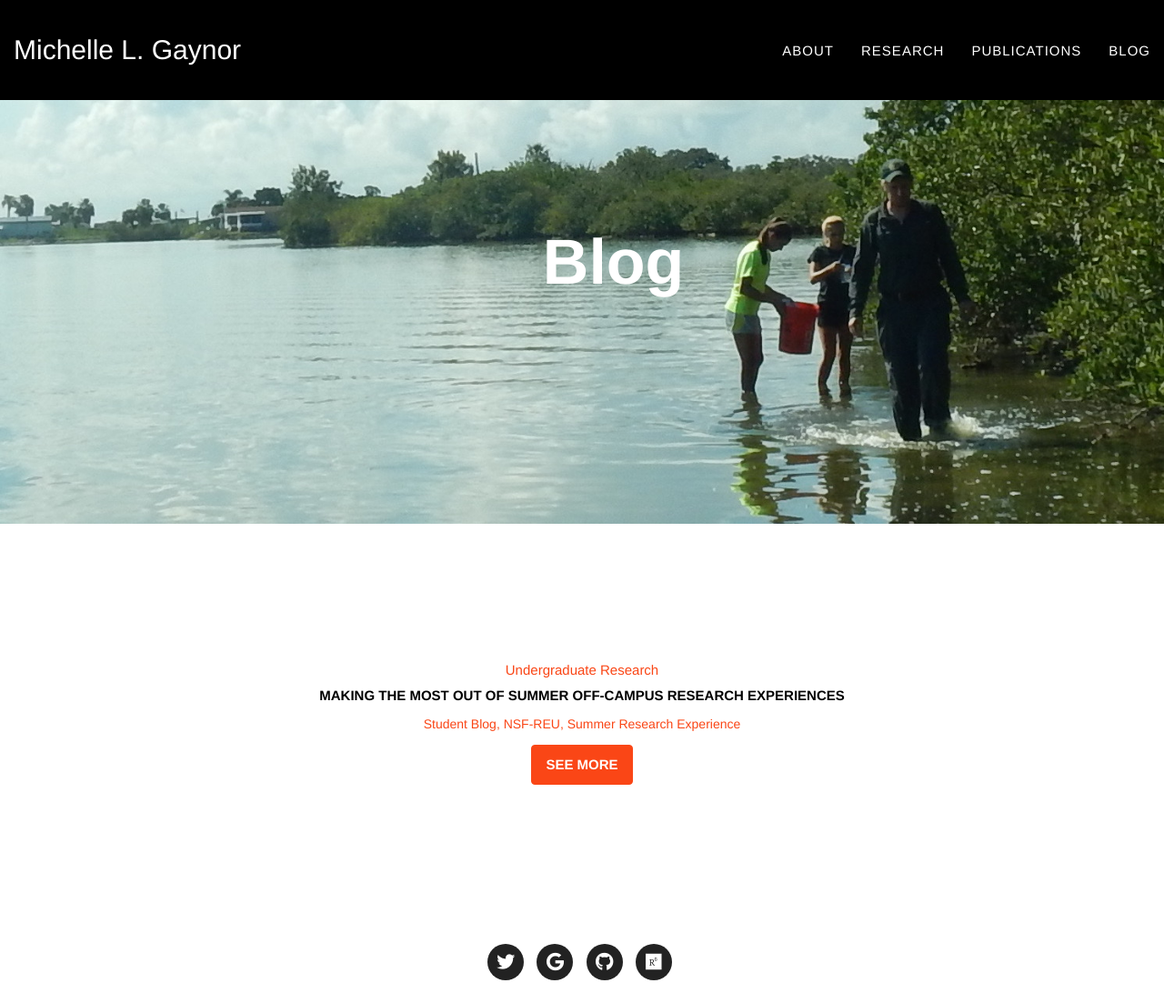
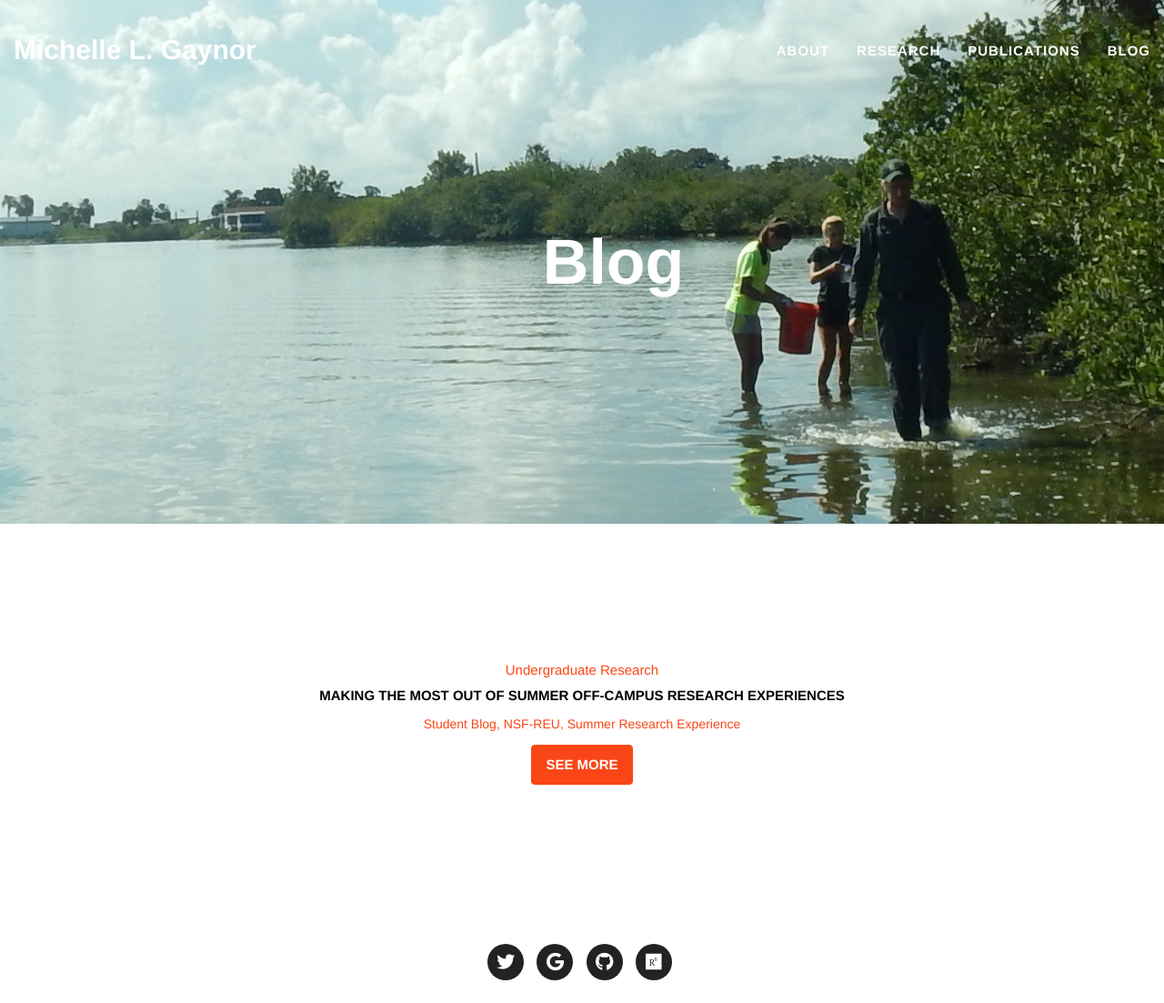
Before and after one commit to mgaynor1/mgaynor1.github.io, a Jekyll site: the page built from blog.html, in a window 1280 px wide and 1103 px high. Shown: the whole window at 91% size. Built offline with Jekyll 4.4.1, drawn with Linux system fonts in a browser that asks for light colours; nearby versions of some CDN libraries.

Commit message:
changing nav-bar

```diff
--- a/_includes/css/agency.css
+++ b/_includes/css/agency.css
@@ -207,7 +207,7 @@ fieldset[disabled] .btn-xl.active {
 .navbar-default .nav li a {
     text-transform: uppercase;
     font-family: Montserrat,"Helvetica Neue",Helvetica,Arial,sans-serif;
-    font-weight: 400;
+    font-weight: 600;
     letter-spacing: 1px;
     color: #fff;
 }
@@ -234,7 +234,7 @@ fieldset[disabled] .btn-xl.active {
     .navbar-default {
         padding: 25px 0;
         border: 0;
-        background-color: #000;
+
         -webkit-transition: padding .3s;
         -moz-transition: padding .3s;
         transition: padding .3s;
@@ -242,6 +242,7 @@ fieldset[disabled] .btn-xl.active {
 
     .navbar-default .navbar-brand {
         font-size: 2em;
+        font-weight: 600;
         -webkit-transition: all .3s;
         -moz-transition: all .3s;
         transition: all .3s;
```
